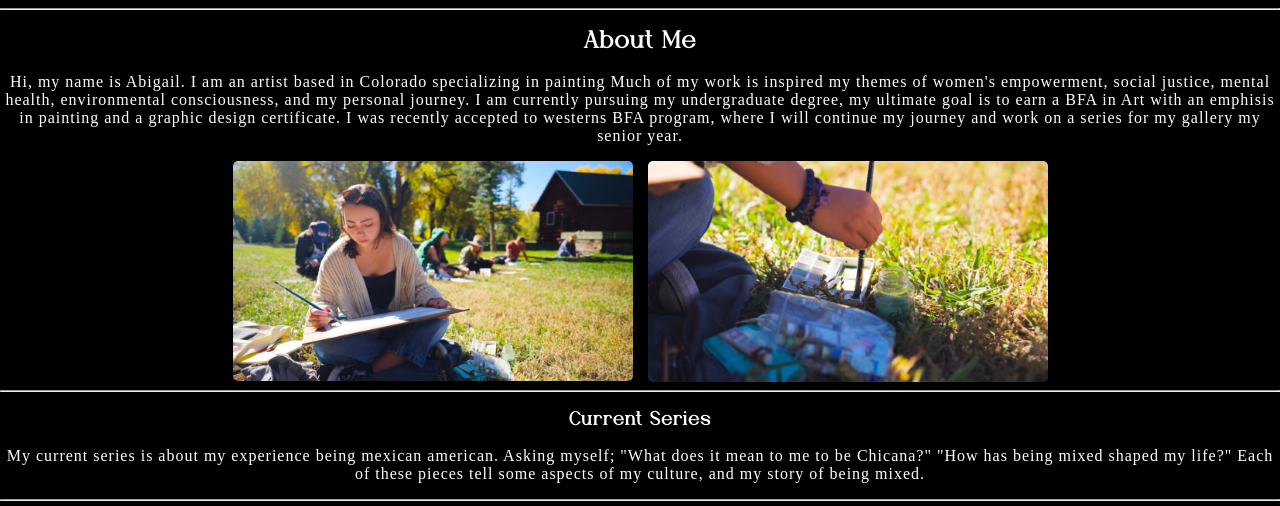
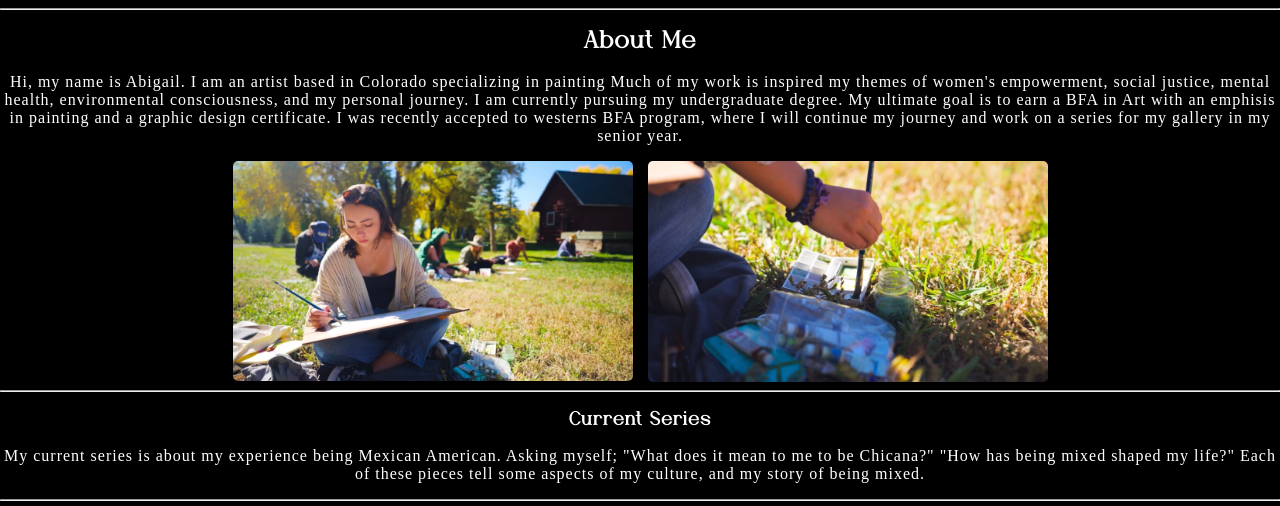
Before and after one commit to larsenabigail-21/larsenabigail-21.github.io, a plain HTML site: page index.html in a window 1280 px wide. Shown: the part 1118-1624 px from the top of the page. Drawn offline with Linux system fonts and the light colour scheme; grey boxes are pictures that could not be loaded; a web font is replaced by a local one.

Commit message:
Update index.html
haha

```diff
--- a/index.html
+++ b/index.html
@@ -39,10 +39,10 @@
  specializing in painting Much of my work is inspired my themes
  of women's empowerment, social justice, mental health, environmental
  consciousness, and my personal journey. I am currently pursuing my
- undergraduate degree, my ultimate goal is to earn a BFA in Art with
+ undergraduate degree. My ultimate goal is to earn a BFA in Art with
  an emphisis in painting and a graphic design certificate. I was recently
  accepted to westerns BFA program, where I will continue my journey and
- work on a series for my gallery my senior year. </p>
+ work on a series for my gallery in my senior year. </p>
 	</div>
 
 
@@ -57,8 +57,8 @@
 <hr>
 	<h3> Current Series</h3>
 
-		<p> My current series is about my experience being mexican
-		american. Asking myself; "What does it mean to me to be
+		<p> My current series is about my experience being Mexican
+		American. Asking myself; "What does it mean to me to be
 		Chicana?" "How has being mixed shaped my life?" Each of these
 		pieces tell some aspects of my culture, and my story of being mixed. </p>
 	<hr>
@@ -114,4 +114,5 @@
 
 
 		</body>
+
 		</html>
```
